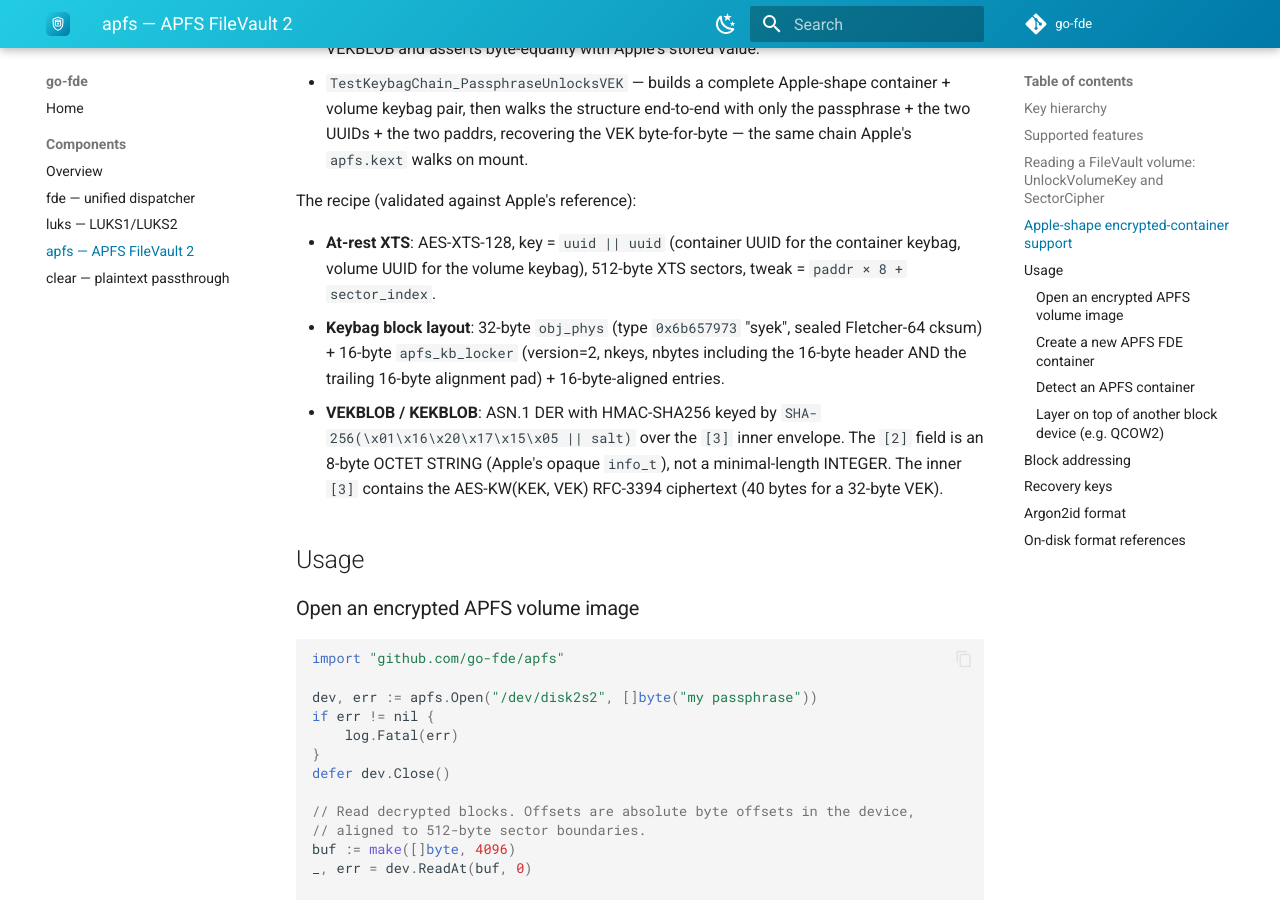
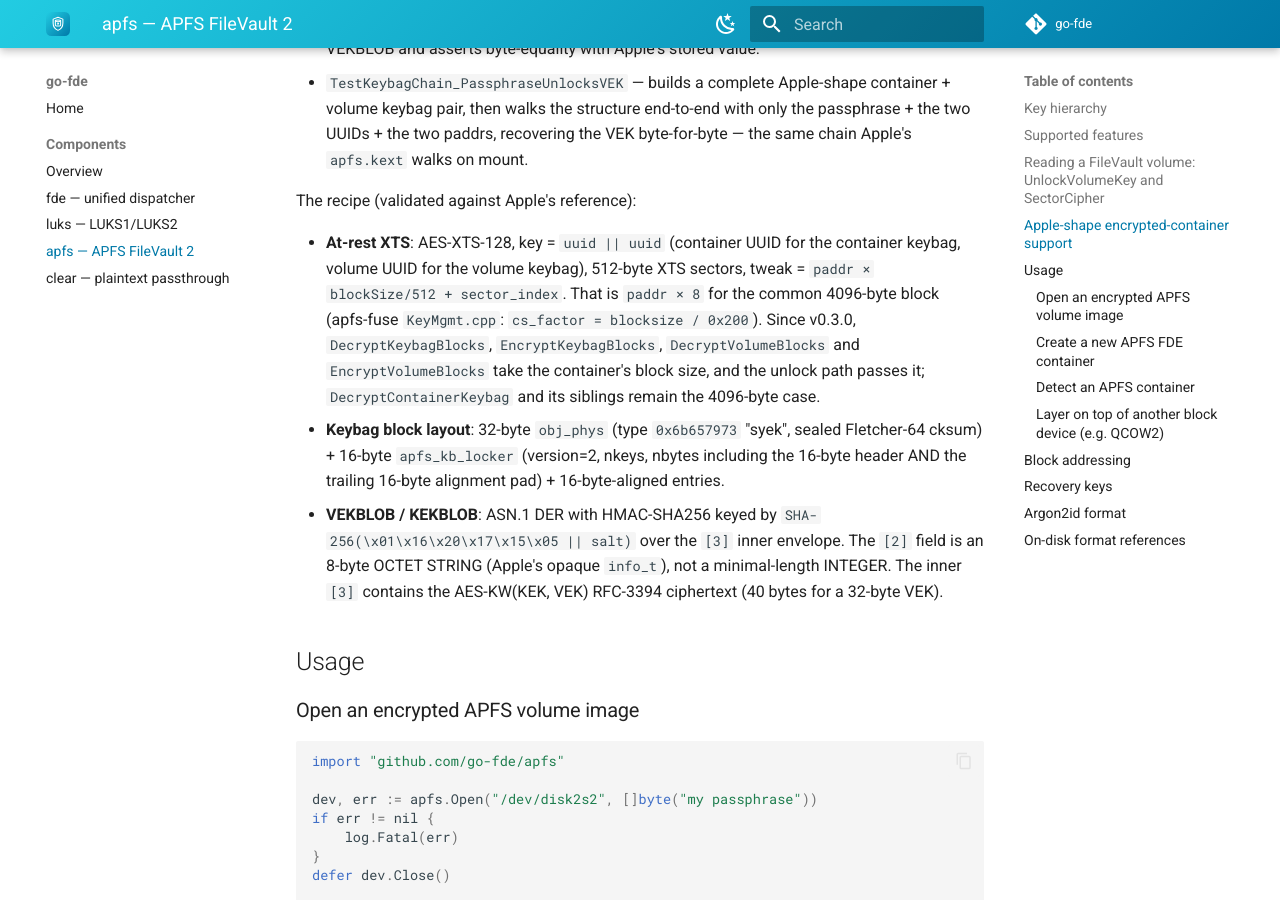
Before and after one commit to go-fde/docs, an MkDocs documentation site: the page built from docs/components/apfs.md, in a window 1280 px wide and 900 px high, scrolled down 3062 px. Built offline with MkDocs 1.6.1 and Material for MkDocs 9.7.7, drawn with Linux system fonts in a browser that asks for light colours; the version menu is left out; some of the changed text lies outside the part shown.

Commit message:
apfs: the keybag tweak follows the container block size (v0.3.0) (#10)
Co-authored-by: Claude Opus 5.5 <noreply@anthropic.com>

```diff
--- a/docs/components/apfs.md
+++ b/docs/components/apfs.md
@@ -50,7 +50,7 @@ on the `nx_flags & NX_CRYPTO_SW` bit through the same `apfs.Open` /
 | AES Key Wrap / Unwrap (RFC 3394) | ✅ |
 | Cipher: AES-128-XTS (`vek_size` = 32) | ✅ |
 | Cipher: AES-256-XTS (`vek_size` = 64) | ✅ |
-| At-rest keybag XTS encryption / decryption | ✅ |
+| At-rest keybag XTS encryption / decryption | ✅ (any block size from 4096 to 65536 since v0.3.0: `DecryptKeybagBlocks`, `EncryptKeybagBlocks`) |
 | ASN.1 VEKBLOB / KEKBLOB build + parse | ✅ |
 | Keybag block builder | ✅ (`PackKeybagBlock` — Apple's exact obj_phys + apfs_kb_locker shape) |
 | Personal Recovery Key (PRK) | ✅ (passphrase-style locker with a well-known UUID) |
@@ -117,7 +117,12 @@ The recipe (validated against Apple's reference):
 
 - **At-rest XTS**: AES-XTS-128, key = `uuid || uuid` (container UUID for the
   container keybag, volume UUID for the volume keybag), 512-byte XTS sectors,
-  tweak = `paddr × 8 + sector_index`.
+  tweak = `paddr × blockSize/512 + sector_index`. That is `paddr × 8` for the
+  common 4096-byte block (apfs-fuse `KeyMgmt.cpp`: `cs_factor = blocksize /
+  0x200`). Since v0.3.0, `DecryptKeybagBlocks`, `EncryptKeybagBlocks`,
+  `DecryptVolumeBlocks` and `EncryptVolumeBlocks` take the container's block
+  size, and the unlock path passes it; `DecryptContainerKeybag` and its
+  siblings remain the 4096-byte case.
 - **Keybag block layout**: 32-byte `obj_phys` (type `0x6b657973` "syek", sealed
   Fletcher-64 cksum) + 16-byte `apfs_kb_locker` (version=2, nkeys, nbytes
   including the 16-byte header AND the trailing 16-byte alignment pad) +
```
